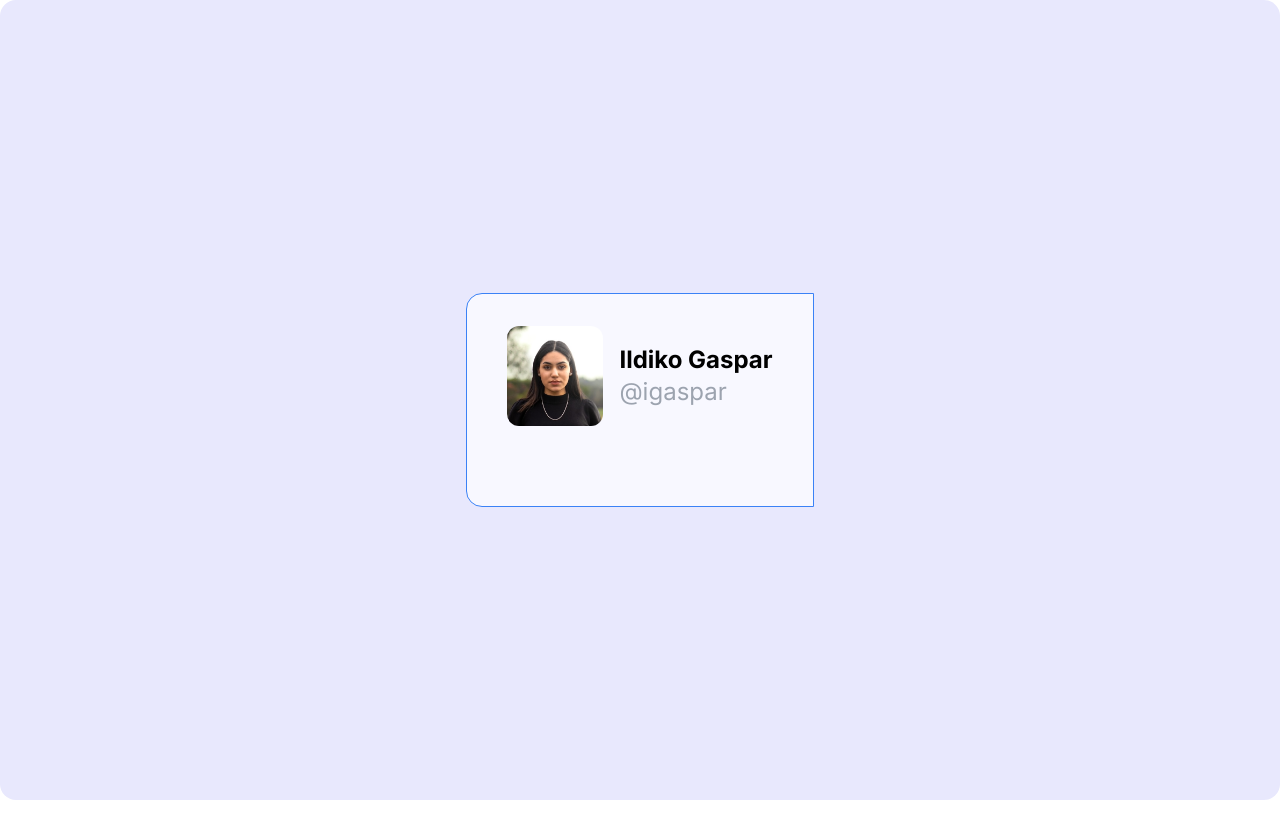
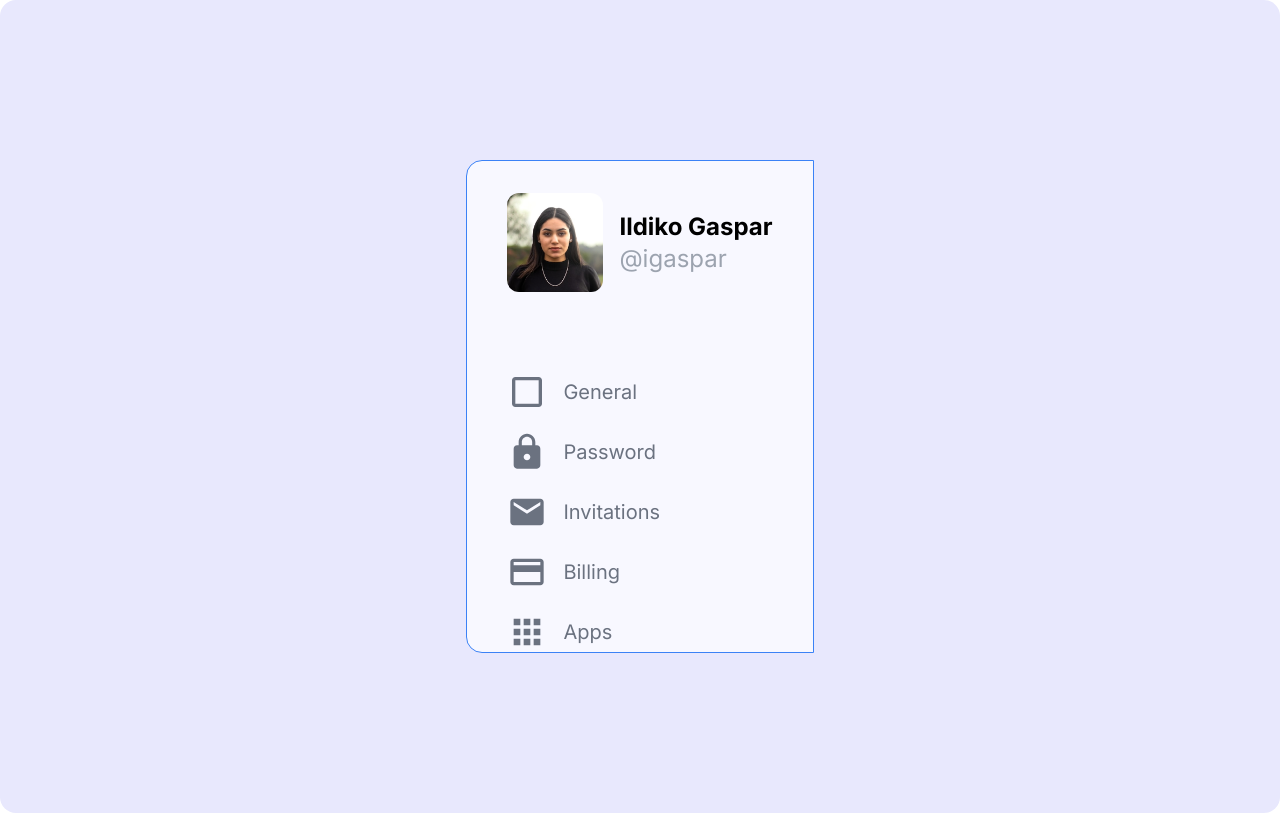
Before and after one commit to missatrox44/ui-components, a Next.js app: page / in a window 1280 px wide. Built offline with nearby package versions, Linux system fonts and the light colour scheme.

Commit message:
map through menu items list

```diff
--- a/components/Billing/Billing.tsx
+++ b/components/Billing/Billing.tsx
@@ -1,22 +1,41 @@
 import React from "react";
+import { MdCropDin, MdLock, MdEmail, MdCreditCard, MdApps } from "react-icons/md";
 
 export default function Billing() {
+  const menuItems = [
+    { name: 'General', icon: MdCropDin, isSelected: false },
+    { name: 'Password', icon: MdLock, isSelected: false  },
+    { name: 'Invitations', icon: MdEmail, isSelected: false  },
+    { name: 'Billing', icon: MdCreditCard, isSelected: true },
+    { name: 'Apps', icon: MdApps, isSelected: false  },
+  ];
+
   return (
     <section id="billing">
       {/* Main container */}
-      <div className="flex min-h-screen items-center justify-center bg-lilac rounded-2xl py-[160px] px-[140px] ">
+      <div className="flex min-h-screen items-center justify-center bg-lilac rounded-2xl py-40 px-36">
 
 
         <div className="border border-blue-500 bg-lighterlilac rounded-l-2xl relative z-10">
           {/* user info */}
           <div className="pt-8 px-10 pb-20 flex items-center justify-center">
             <img src="./images/headshot.jpg" alt="" className="rounded-xl w-24" />
-          <div className="flex flex-col ml-4">
-            <p className="font-bold text-2xl">Ildiko Gaspar</p>
-            <p className="text-light text-2xl text-gray-400">@igaspar</p>
+            <div className="flex flex-col ml-4">
+              <p className="font-bold text-2xl">Ildiko Gaspar</p>
+              <p className="text-light text-2xl text-gray-400">@igaspar</p>
+            </div>
           </div>
-          </div>
-          {/* <div className="absolute bg-orangeish z-0">test</div> */}
+
+          <ul className="pl-10 text-gray-500 text-xl space-y-5">
+            {menuItems.map((item, index) => (
+              <li key={index} className="flex items-center space-x-4">
+                <div className="h-10 w-10">
+                  <item.icon className="h-full w-full" />
+                </div>
+                <p>{item.name}</p>
+              </li>
+            ))}
+          </ul>
         </div>
         {/* <div className="bg-white rounded-r-2xl">
           Lorem ipsum dolor sit, amet consectetur adipisicing elit. Illo accusantium, esse explicabo quasi numquam dolor delectus fugit reiciendis inventore quaerat assumenda. Consequuntur fuga ab accusamus officia dignissimos vel laudantium ea.
```
Also changed, not shown: package.json (+5 -4 lines), 1 other file (tests, documents, lock files or other folders).
